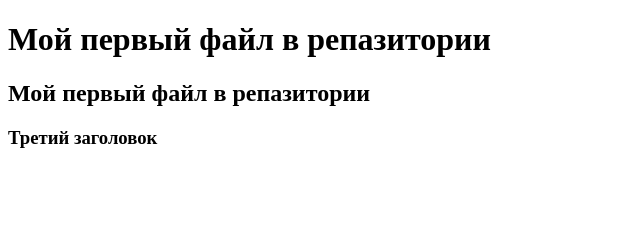
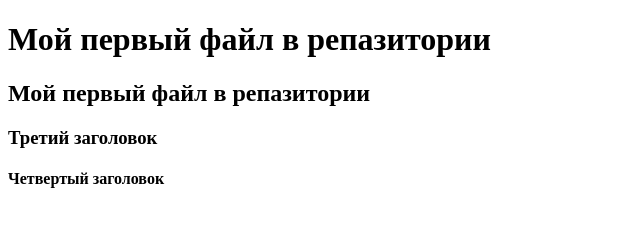
Before and after one commit to fokfaul/FirstPublicRepository, a plain HTML site: page index.html in a window 1280 px wide. Shown: the whole page, without its empty margins (0-640 px from the left). Drawn offline with Linux system fonts and the light colour scheme.

Commit message:
Добавлен четвертый заголовок

```diff
--- a/index.html
+++ b/index.html
@@ -8,6 +8,7 @@
     <h1>Мой первый файл в репазитории</h1>
     <h2>Мой первый файл в репазитории</h2>
     <h3>Третий заголовок</h3>
+    <h4>Четвертый заголовок</h4>
 </body>
 </html>
 <!--Комментарий-->
```
